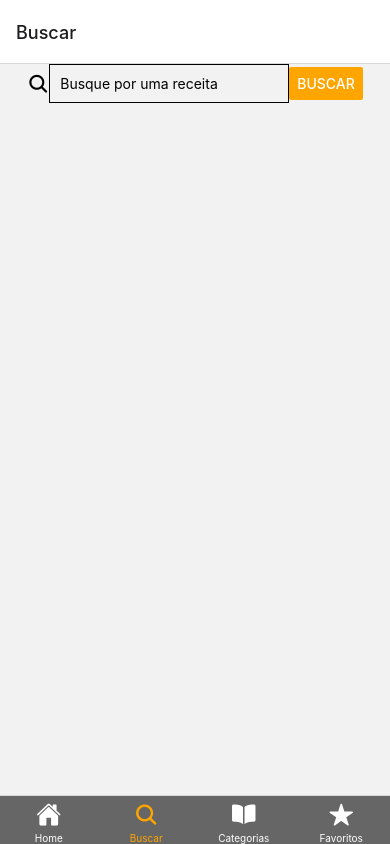
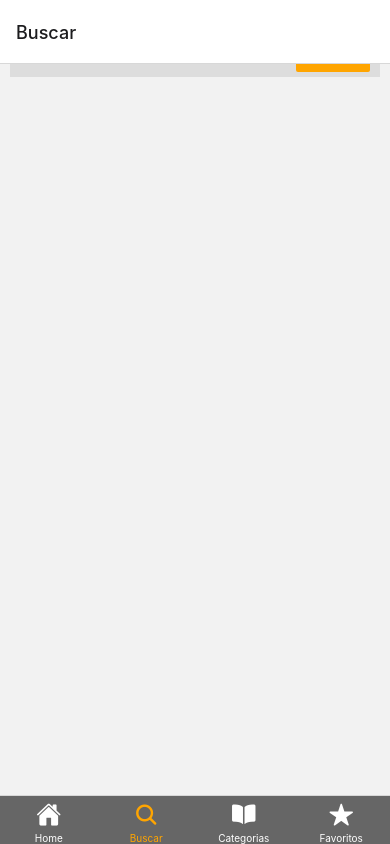
Before and after one commit to rafael-tecinternet/projeto-cooking, a React Native app: screen /Buscar in a window 390 px wide. Built offline with nearby package versions, Linux system fonts and the light colour scheme; no server answers.

Commit message:
Estilos do campo de busca

```diff
--- a/src/Screens/Buscar.js
+++ b/src/Screens/Buscar.js
@@ -21,12 +21,12 @@ const Buscar = ({ navigation }) => {
   return (
     <SafeAreaView style={estilos.container}>
       <View style={estilos.viewForm}>
-        <Ionicons name="search" size={22} color="black" />
+        <Ionicons name="search" size={20} color="#000" />
         <TextInput
           placeholder="Busque por uma receita"
-          style={estilos.campo}
+          style={estilos.searchInput}
           onChangeText={receitaDigitada}
-        />
+        ></TextInput>
         <Button title="Buscar" color={"orange"} onPress={buscarReceita} />
       </View>
     </SafeAreaView>
@@ -37,20 +37,27 @@ export default Buscar;
 
 const estilos = StyleSheet.create({
   container: {
-    flex: 1,
-    padding: 0,
-    alignItems: "center",
-    justifyContent: "top",
+    padding: 10,
+    justifyContent: "space-between",
   },
   viewForm: {
     flexDirection: "row",
-    justifyContent: "space-around",
     alignItems: "center",
+    backgroundColor: "#ddd",
+    borderRadius: 0,
+    paddingHorizontal: 10,
+    marginVertical: 0,
+    position: "absolute",
+    top: -40,
+    padding: 5,
+    position: "relative",
   },
-  campo: {
-    borderWidth: 1,
+  searchInput: {
+    flex: 1,
+    fontSize: 14,
+    paddingVertical: 0,
     padding: 10,
-    flex: 0.9,
+    flex: 1,
   },
   botao: {
     padding: 10,
```
Also changed, not shown: src/screens/TelaReceita.js (added).
